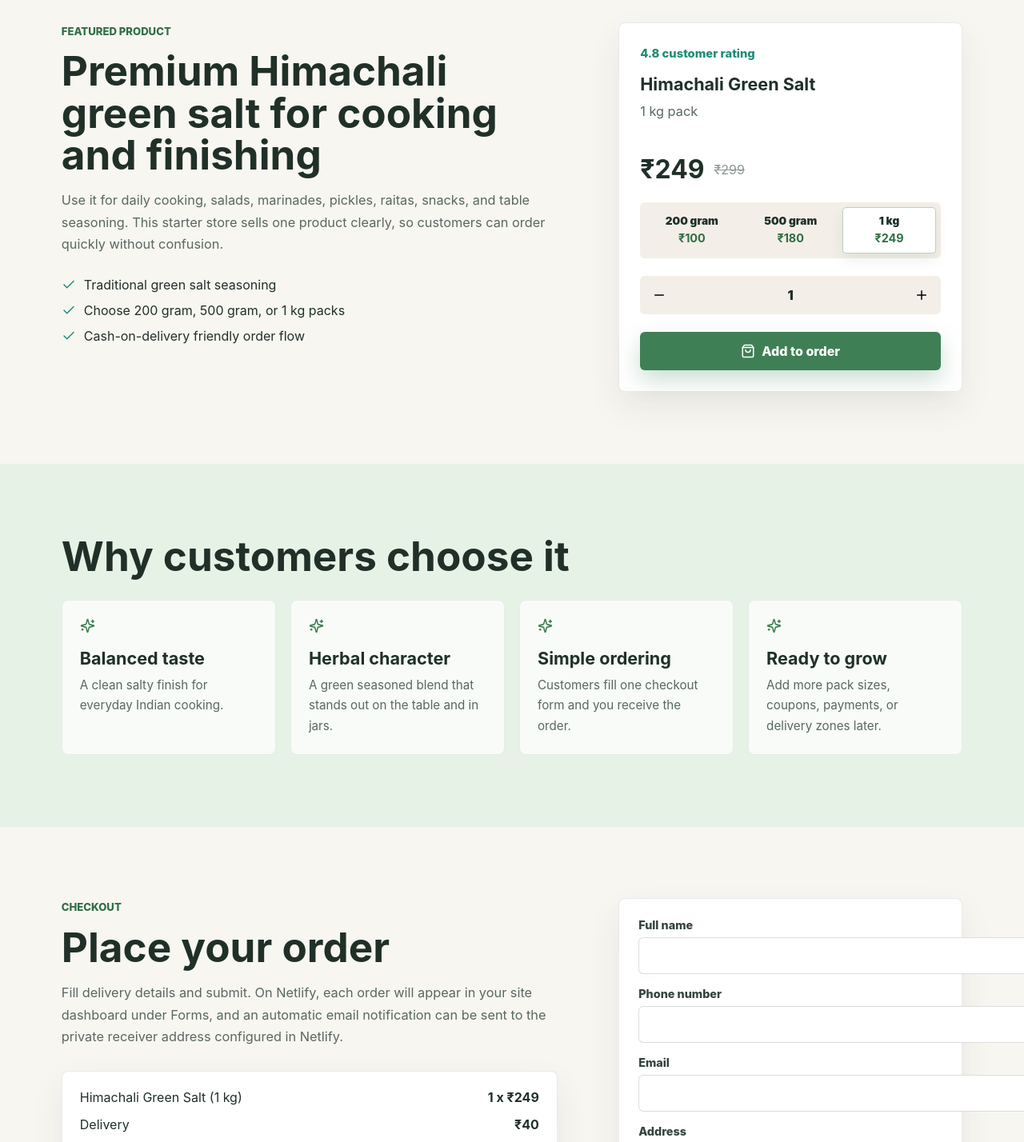
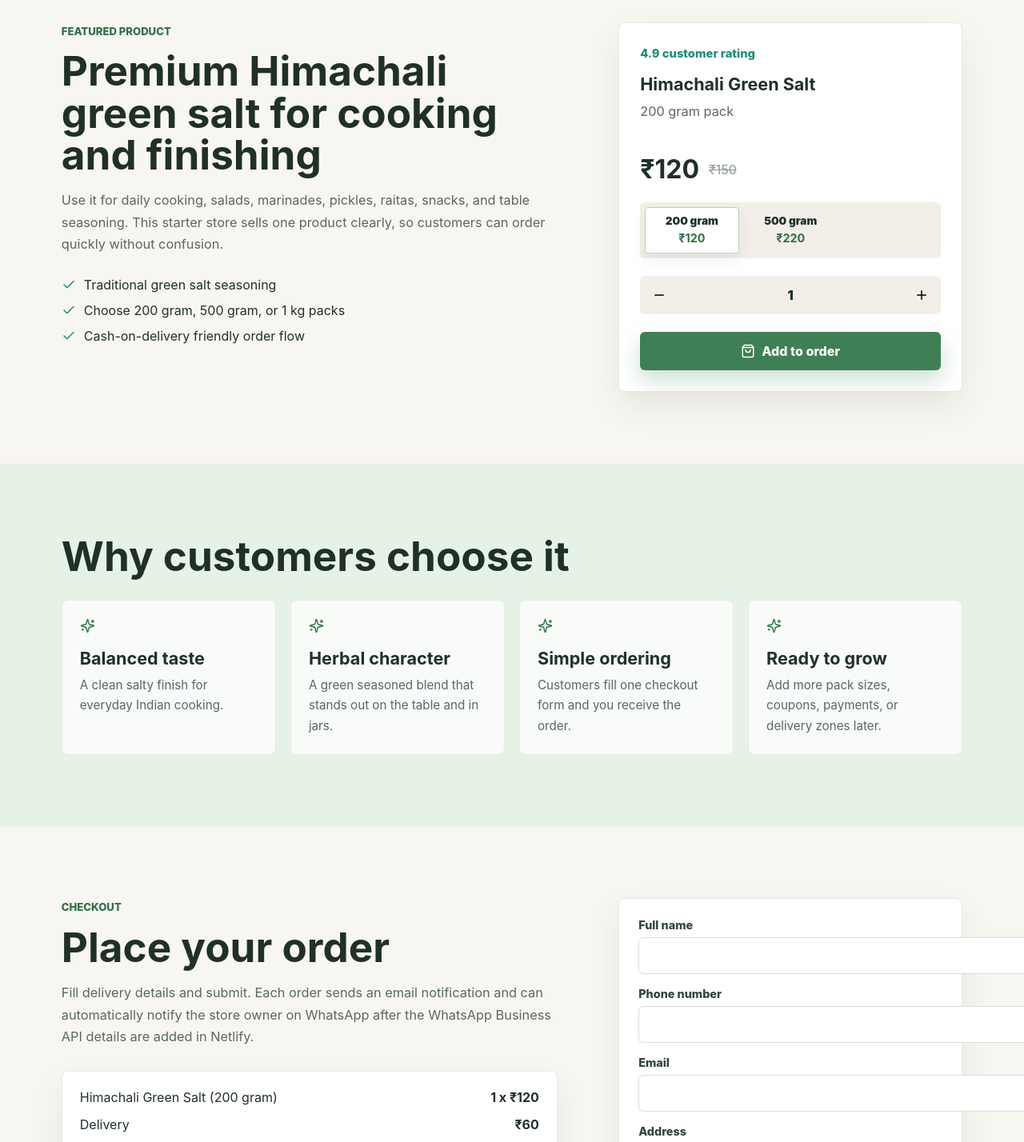
Before and after one commit to jaryalakshay603/himalayan_salt, a React (Vite) app: page / in a window 1280 px wide. Shown: the part 1180-2608 px from the top of the page at 80% size. Built offline with nearby package versions, Linux system fonts and the light colour scheme.

Commit message:
Whatsapp functionality added

```diff
--- a/src/main.jsx
+++ b/src/main.jsx
@@ -20,12 +20,11 @@ const PRODUCT = {
   id: "himachali-green-salt",
   name: "Himachali Green Salt",
   packSizes: [
-    { id: "200g", label: "200 gram", price: 100, mrp: 120 },
-    { id: "500g", label: "500 gram", price: 180, mrp: 200 },
-    { id: "1kg", label: "1 kg", price: 249, mrp: 299 },
+    { id: "200g", label: "200 gram", price: 120, mrp: 150 },
+    { id: "500g", label: "500 gram", price: 220, mrp: 200 }
   ],
-  rating: "4.8",
-  deliveryFee: 40,
+  rating: "4.9",
+  deliveryFee: 60,
   freeDeliveryAt: 999,
   image: "/images/pahadi-namak-hero.png",
 };
@@ -77,7 +76,9 @@ function App() {
   });
   const [packSizeId, setPackSizeId] = useState(() => {
     const saved = localStorage.getItem("salt-store-pack-size");
-    return PRODUCT.packSizes.some((packSize) => packSize.id === saved) ? saved : "1kg";
+    return PRODUCT.packSizes.some((packSize) => packSize.id === saved)
+      ? saved
+      : PRODUCT.packSizes[0].id;
   });
   const [checkout, setCheckout] = useState(initialCheckout);
   const [lastOrder, setLastOrder] = useState(null);
@@ -85,7 +86,7 @@ function App() {
   const [statusMessage, setStatusMessage] = useState("");
 
   const selectedPackSize =
-    PRODUCT.packSizes.find((packSize) => packSize.id === packSizeId) || PRODUCT.packSizes[2];
+    PRODUCT.packSizes.find((packSize) => packSize.id === packSizeId) || PRODUCT.packSizes[0];
   const subtotal = selectedPackSize.price * quantity;
   const delivery = subtotal >= PRODUCT.freeDeliveryAt ? 0 : PRODUCT.deliveryFee;
   const total = subtotal + delivery;
@@ -138,13 +139,18 @@ function App() {
         body: JSON.stringify(submittedOrder),
       });
 
+      const result = await response.json().catch(() => ({}));
+
       if (!response.ok) {
-        const result = await response.json().catch(() => ({}));
         throw new Error(result.error || "Order submission failed");
       }
 
       setStatus("success");
-      setStatusMessage("Order received. We will contact you to confirm delivery.");
+      setStatusMessage(
+        result.whatsapp?.sent
+          ? "Order received. We will contact you to confirm delivery."
+          : "Order received. WhatsApp auto-notification needs setup or failed, so use the WhatsApp fallback below."
+      );
       setLastOrder(submittedOrder);
       setCheckout(initialCheckout);
     } catch (error) {
@@ -258,9 +264,9 @@ function App() {
           <p className="eyebrow">Checkout</p>
           <h2>Place your order</h2>
           <p>
-            Fill delivery details and submit. On Netlify, each order will appear
-            in your site dashboard under Forms, and an automatic email notification
-            can be sent to the private receiver address configured in Netlify.
+            Fill delivery details and submit. Each order sends an email notification
+            and can automatically notify the store owner on WhatsApp after the
+            WhatsApp Business API details are added in Netlify.
           </p>
 
           <div className="order-summary">
```
Also changed, not shown: 2 other files (tests, documents, lock files or other folders).
